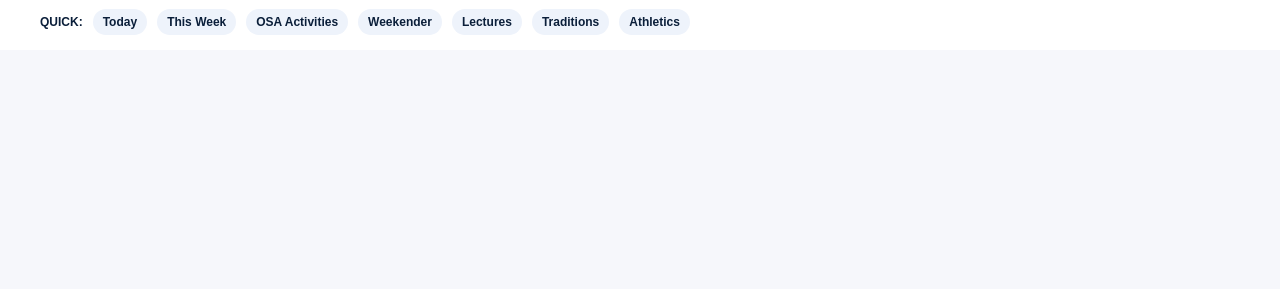
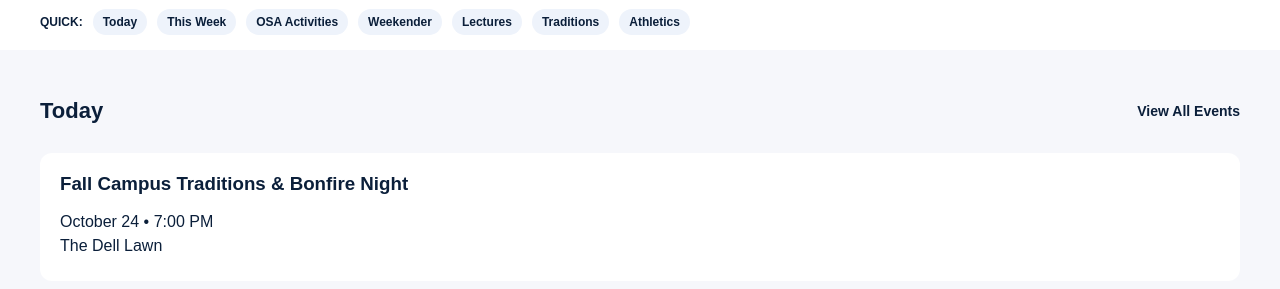
Before and after one commit to Etown-CS310/EventsCalendar, a plain HTML site: page index.html in a window 1280 px wide. Shown: the part 125-414 px from the top of the page. Drawn offline with Linux system fonts and the light colour scheme.

Commit message:
Add homepage event section and styling

```diff
--- a/css/style.css
+++ b/css/style.css
@@ -75,3 +75,45 @@ header {
     padding: 6px 10px;
     border-radius: 15px;
 }
+/* Homepage Events */
+
+.homepage {
+    padding: 30px 40px;
+}
+
+.events-section {
+    max-width: 1200px;
+    margin: 0 auto;
+}
+
+.section-heading {
+    display: flex;
+    justify-content: space-between;
+    align-items: center;
+}
+
+.section-heading h2 {
+    font-size: 22px;
+}
+
+.section-heading a {
+    color: #0b1f3a;
+    text-decoration: none;
+    font-weight: bold;
+    font-size: 14px;
+}
+
+.event-card {
+    background-color: white;
+    padding: 20px;
+    border-radius: 12px;
+    margin-top: 10px;
+}
+
+.event-card h3 {
+    margin-top: 0;
+}
+
+.event-card p {
+    margin: 6px 0;
+}
--- a/index.html
+++ b/index.html
@@ -36,6 +36,23 @@
         <a href="#">Traditions</a>
         <a href="#">Athletics</a>
     </div>
+    <!-- fake event card for now, will be generated dynamically in the future -->
+    <main class="homepage">
+    <section class="events-section">
+
+        <div class="section-heading">
+            <h2>Today</h2>
+            <a href="events.html">View All Events</a>
+        </div>
+
+        <div class="event-card">
+            <h3>Fall Campus Traditions & Bonfire Night</h3>
+            <p>October 24 • 7:00 PM</p>
+            <p>The Dell Lawn</p>
+        </div>
+
+    </section>
+</main>
 </body>
 
 </html>
```
